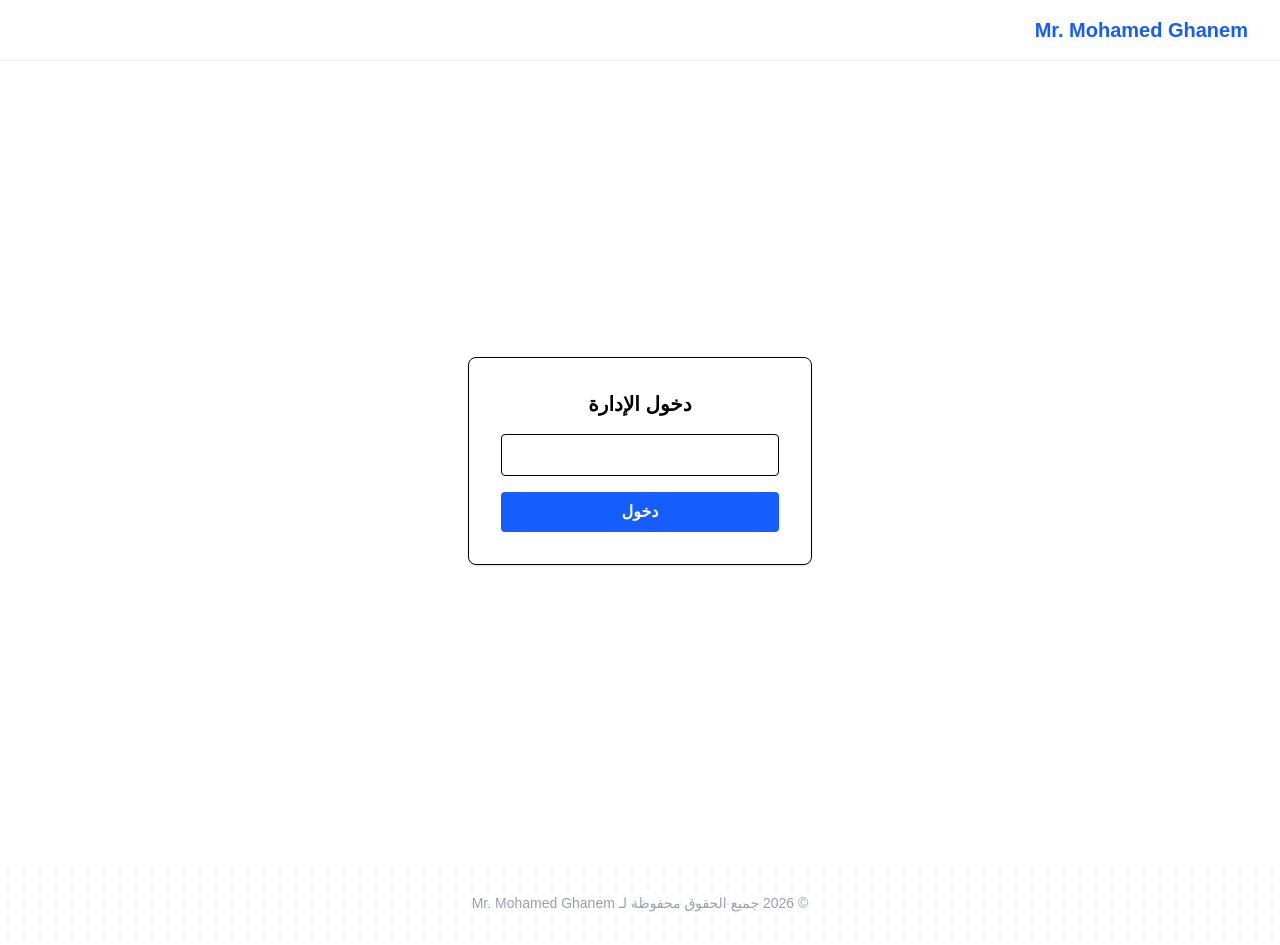
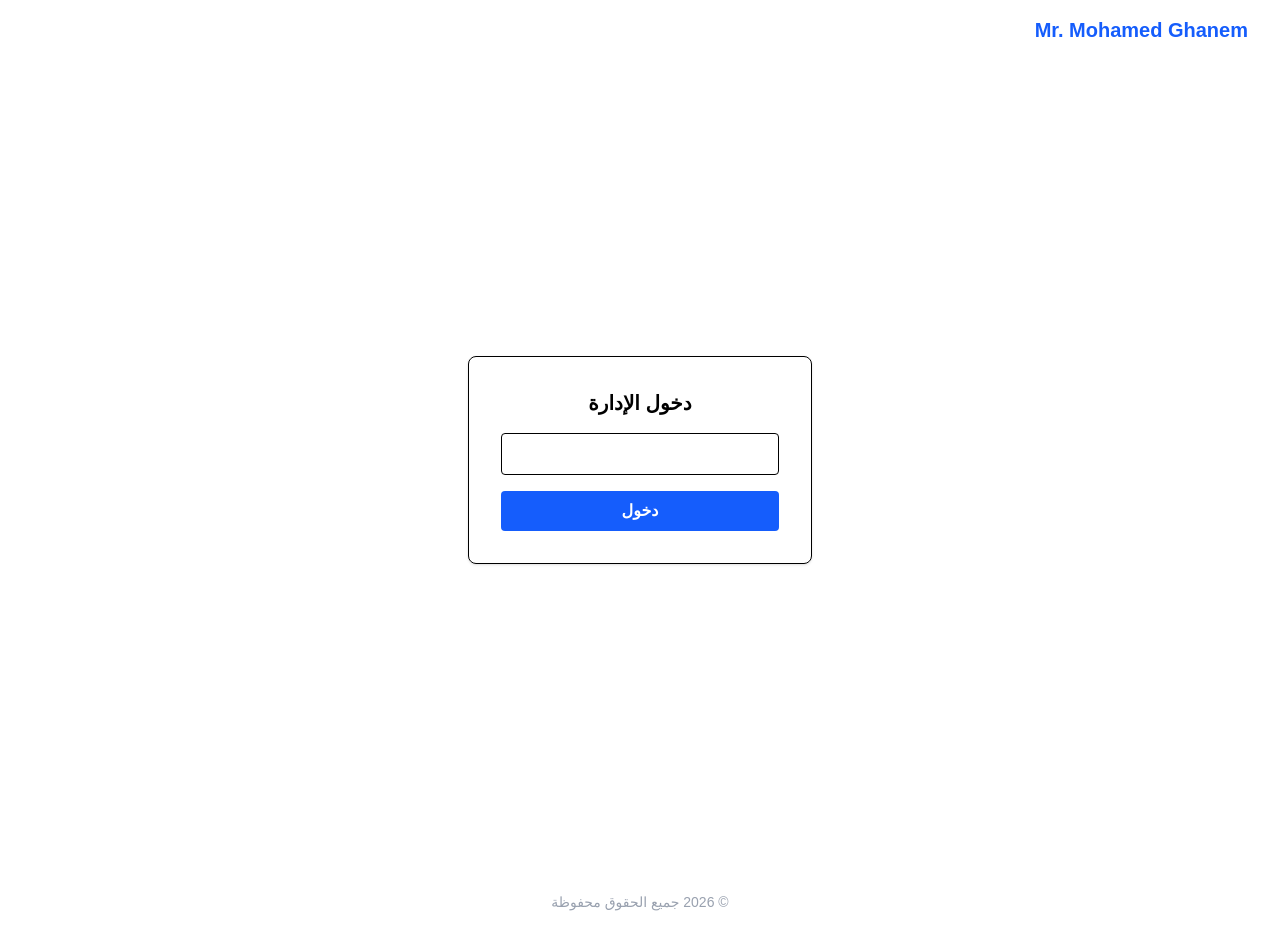
Before and after one commit to mhmedghanem225-dot/Mohamed-Ghanem-platform, a Next.js app: page /dashboard in a window 1280 px wide. Built offline with nearby package versions, Linux system fonts and the light colour scheme.

Commit message:
fix: final layout structure

```diff
--- a/app/layout.tsx
+++ b/app/layout.tsx
@@ -1,41 +1,25 @@
-"use client";
-import { useState, createContext } from "react";
 import "./globals.css";
 
-// تصدير الذاكرة من هنا مباشرة لضمان رؤيتها
-export const UserContext = createContext<any>(null);
+export const metadata = {
+title: "Mr. Mohamed Ghanem",
+description: "منصة تعليمية",
+};
 
-export default function RootLayout({
-  children,
-}: {
-  children: React.ReactNode;
-}) {
-  const [user, setUser] = useState<string | null>(null);
-
+export default function RootLayout({ children }: { children: any }) {
 return (
 <html lang="ar" dir="rtl">
-      <head>
-        <title>Mr. Mohamed Ghanem | منصة اللغة الإنجليزية</title>
-      </head>
-      <body className="bg-gray-50 antialiased">
-        <UserContext.Provider value={{ user, setUser }}>
-          <div className="min-h-screen bg-[radial-gradient(#e5e7eb_1px,transparent_1px)] [background-size:16px_16px]">
-            <nav className="bg-white shadow-sm p-4 flex justify-between items-center px-8 border-b border-gray-100">
-              <div className="font-black text-blue-600 text-xl">
+<body className="bg-gray-50">
+<div className="min-h-screen">
+<nav className="bg-white shadow-sm p-4 flex justify-between items-center px-8">
+<div className="font-bold text-blue-600 text-xl">
 Mr. Mohamed Ghanem
 </div>
-              {user && (
-                <div className="bg-blue-50 text-blue-700 px-4 py-1 rounded-full text-sm font-bold border border-blue-100">
-                  الطالب: {user}
-                </div>
-              )}
 </nav>
 <main>{children}</main>
 <footer className="py-8 text-center text-gray-400 text-sm">
-              © 2026 جميع الحقوق محفوظة لـ Mr. Mohamed Ghanem
+© 2026 جميع الحقوق محفوظة
 </footer>
 </div>
-        </UserContext.Provider>
 </body>
 </html>
 );
--- a/app/login/page.tsx
+++ /dev/null
@@ -1,41 +0,0 @@
-"use client";
-
-import { useState } from "react";
-import { useUser } from "../context/UserContext"; // نستخدم الذاكرة هنا
-import { useRouter } from "next/navigation"; // أداة للانتقال بين الصفحات
-
-export default function LoginPage() {
-  const [name, setName] = useState("");
-  const { login } = useUser();
-  const router = useRouter();
-
-  const handleLogin = () => {
-    if (name) {
-      login(name); // حفظ الاسم في الذاكرة
-      router.push("/"); // العودة للصفحة الرئيسية
-    }
-  };
-
-  return (
-    <div className="flex flex-col items-center justify-center min-h-[60vh] p-4">
-      <div className="bg-white p-8 rounded-2xl shadow-sm border border-gray-200 w-full max-w-md text-center">
-        <h1 className="text-2xl font-bold mb-6">مرحباً بك في منصتنا</h1>
-        <p className="text-gray-500 mb-6">يرجى إدخال اسمك للبدء</p>
-
-        <input
-          type="text"
-          placeholder="ادخل اسمك هنا"
-          className="w-full p-3 border rounded-xl mb-4 text-center outline-none focus:ring-2 focus:ring-blue-500"
-          onChange={(e) => setName(e.target.value)}
-        />
-
-        <button
-          onClick={handleLogin}
-          className="w-full bg-blue-600 text-white py-3 rounded-xl font-bold hover:bg-blue-700 transition-all"
-        >
-          دخول
-        </button>
-      </div>
-    </div>
-  );
-}
```
Lines whose indentation alone changed are shown as unchanged.
